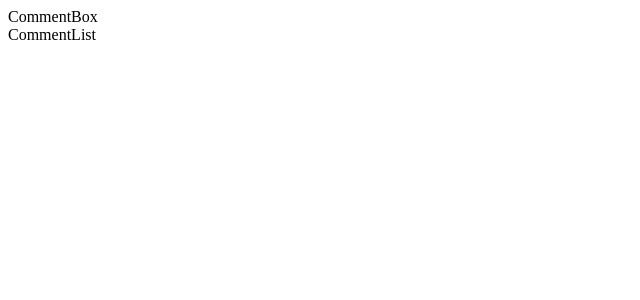
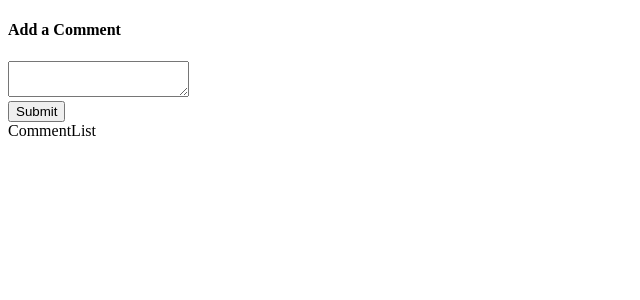
Before and after one commit to KChadwick96/React-Testing, a React (Create React App) app: page / in a window 1280 px wide. Shown: the top 300 px of the page, without its empty margins (0-640 px from the left). Built offline with nearby package versions, Linux system fonts and the light colour scheme.

Commit message:
commentbox tests

```diff
--- a/src/components/CommentBox.js
+++ b/src/components/CommentBox.js
@@ -1,9 +1,32 @@
-import React from 'react';
+import React, { Component } from 'react';
 
-const CommentBox = () => {
-    return (
-        <div>CommentBox</div>
-    );
-};
+class CommentBox extends Component {
+    state = { comment: '' };
+
+    handleChange = event => {
+        this.setState({ comment: event.target.value });
+    };
+
+    handleSubmit = event => {
+        event.preventDefault();
+
+        // Call action creator
+        // Save the comment
+
+        this.setState({ comment: '' });
+    };
+
+    render() {
+        return (
+            <form onSubmit={this.handleSubmit}>
+                <h4>Add a Comment</h4>
+                <textarea onChange={this.handleChange} value={this.state.comment} />
+                <div>
+                    <button>Submit</button>
+                </div>
+            </form>
+        );
+    }
+}
 
 export default CommentBox;
```
Also changed, not shown: 2 other files (tests, documents, lock files or other folders).
